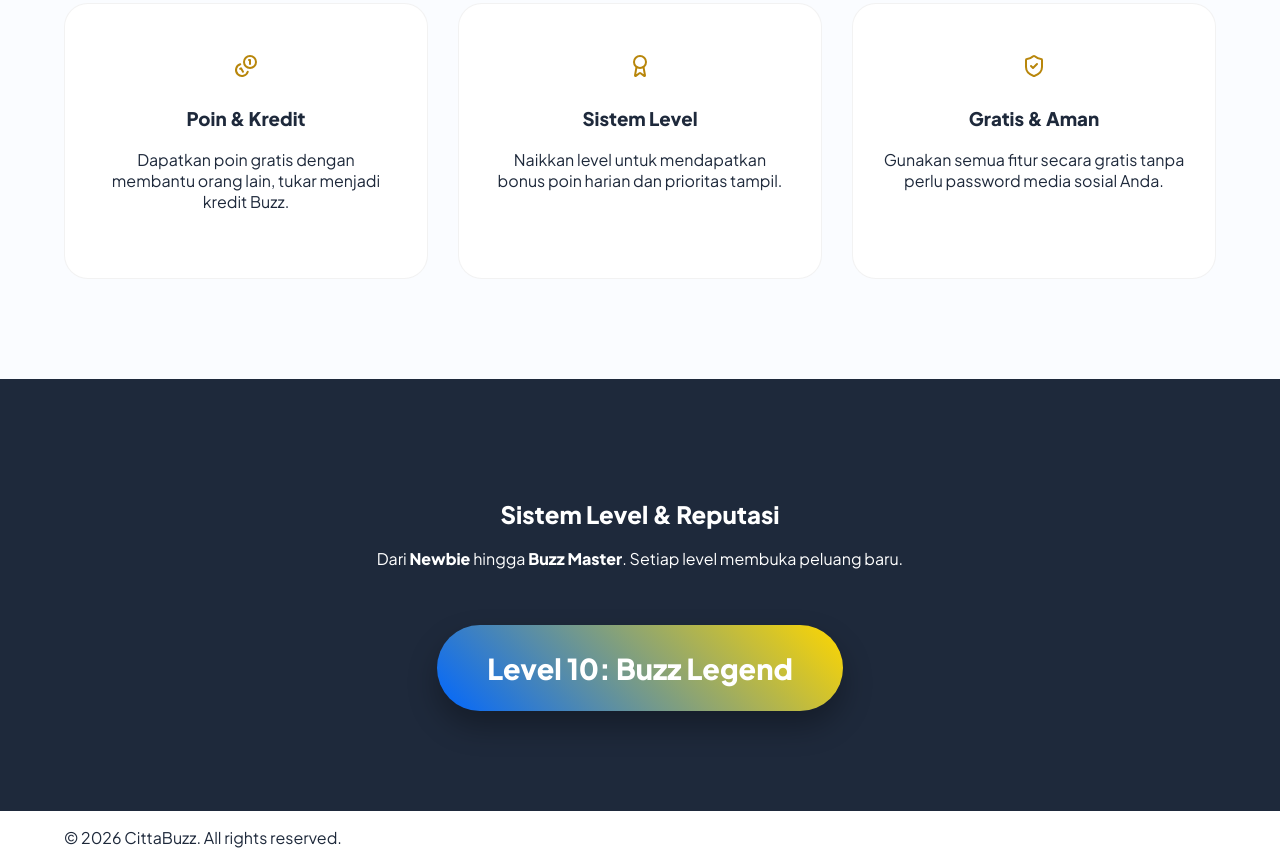
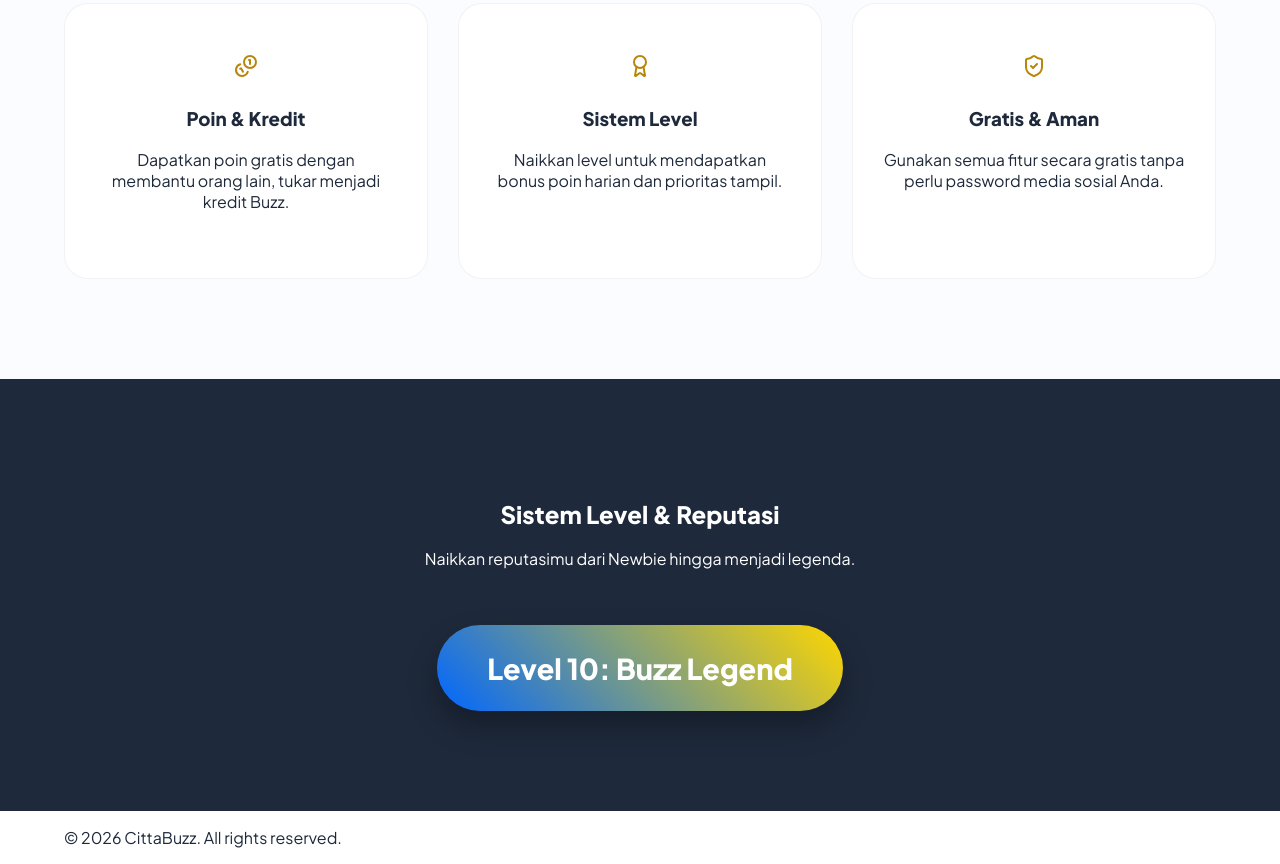
Before and after one commit to mamanggim/cittabuzz, a plain HTML site: page index.html in a window 1280 px wide. Shown: the part 826-1690 px from the top of the page. Drawn offline with nearby package versions, Linux system fonts and the light colour scheme.

Commit message:
Refactor level info section layout in index.html

```diff
--- a/index.html
+++ b/index.html
@@ -89,15 +89,20 @@
     </section>
 
     <section id="levels" class="level-info">
-        <div class="container flex-row">
-            <div class="text-side">
-                <h2 class="lang-id">Sistem Level & Reputasi</h2>
-                <h2 class="lang-en hidden">Level & Reputation System</h2>
-                <p class="lang-id">Dari <strong>Newbie</strong> hingga <strong>Buzz Master</strong>. Setiap level membuka peluang baru.</p>
-                <p class="lang-en hidden">From <strong>Newbie</strong> to <strong>Buzz Master</strong>. Every level unlocks new opportunities.</p>
-            </div>
-            <div class="image-side">
-                <div class="level-mockup">Level 10: Buzz Legend</div>
+        <div class="container">
+            <div class="flex-row">
+                <div class="text-side">
+                    <h2 class="lang-id">Sistem Level & Reputasi</h2>
+                    <h2 class="lang-en hidden">Level & Reputation System</h2>
+                    <p class="lang-id">Naikkan reputasimu dari Newbie hingga menjadi legenda.</p>
+                    <p class="lang-en hidden">Raise your reputation from Newbie to become a legend.</p>
+                </div>
+
+                <div class="image-side">
+                    <div class="level-mockup">
+                        Level 10: Buzz Legend
+                    </div>
+                </div>
             </div>
         </div>
     </section>
```
